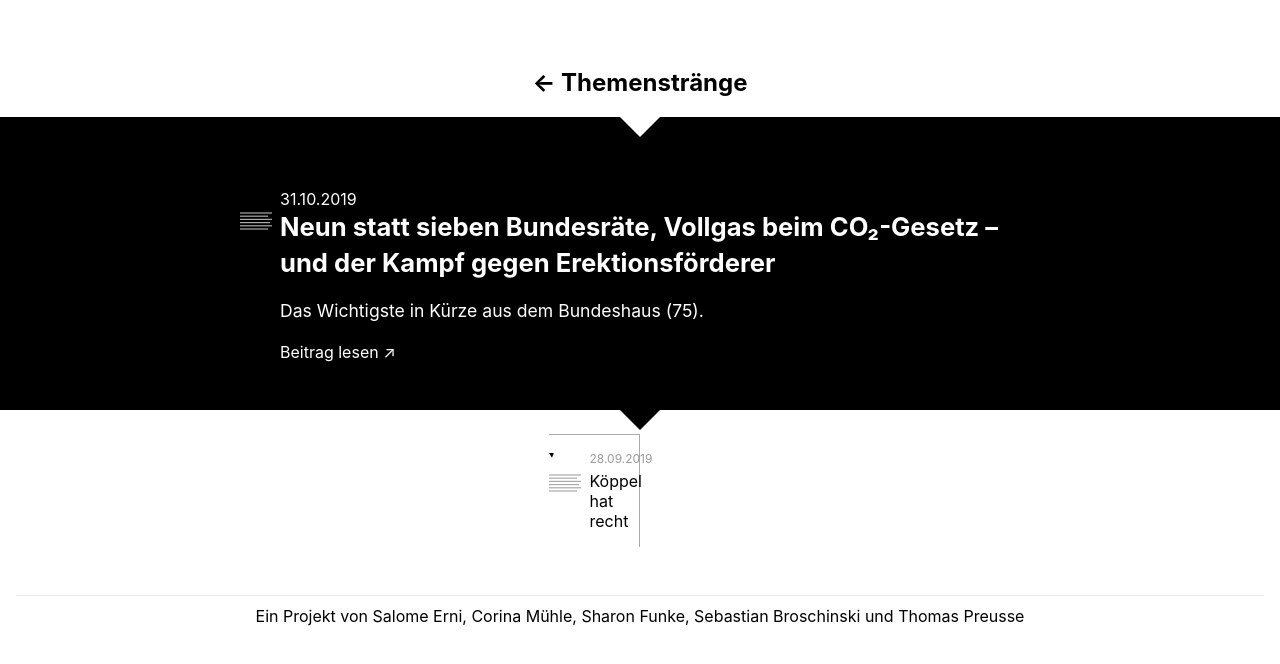
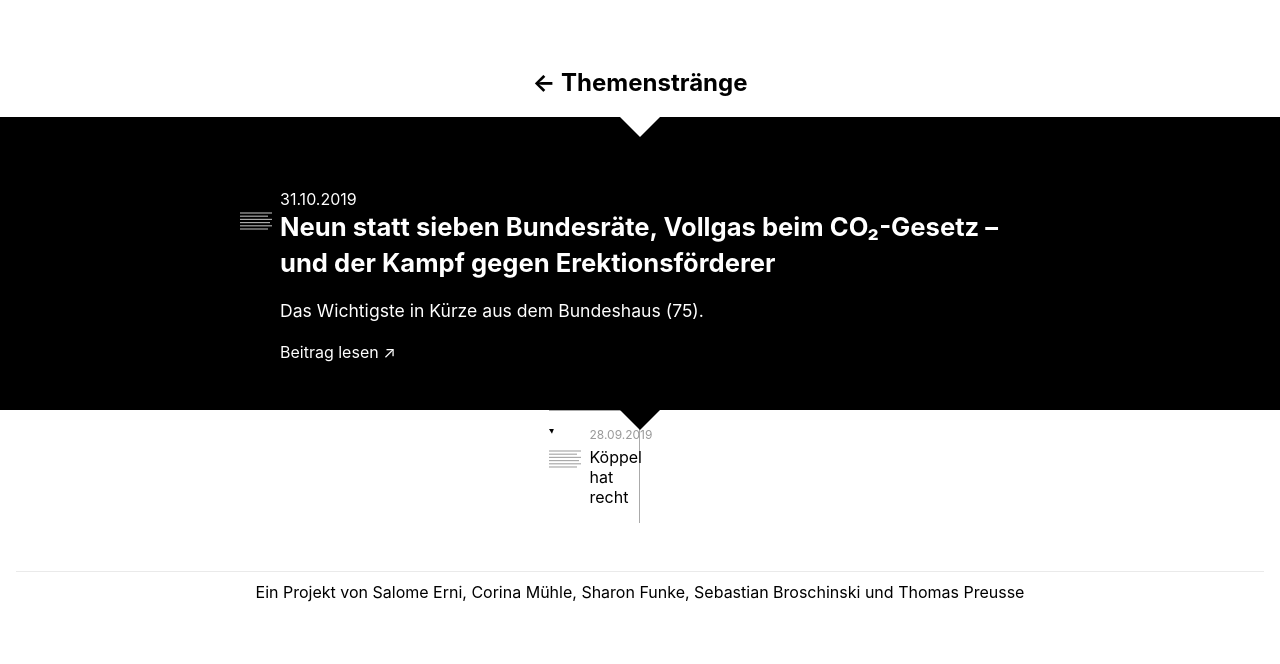
Before and after one commit to tpreusse/rejoha21, a Next.js app: page / in a window 1280 px wide. Shown: the top 664 px of the page. Built offline with nearby package versions, Linux system fonts and the light colour scheme.

Commit message:
fix: css

```diff
--- a/styles/Main.module.css
+++ b/styles/Main.module.css
@@ -37,10 +37,14 @@
 .arrowcontainerBottom {
   z-index: 100;
   width: 100%;
-  display: inline-block;
+  display: flex;
+  justify-content: center;
   text-align: center;
+  margin-bottom: -20px;
 }
 .arrowdown2 {
+  z-index: 100;
+
   width: 0;
   height: 0;
   border-left: 20px solid transparent;
```
